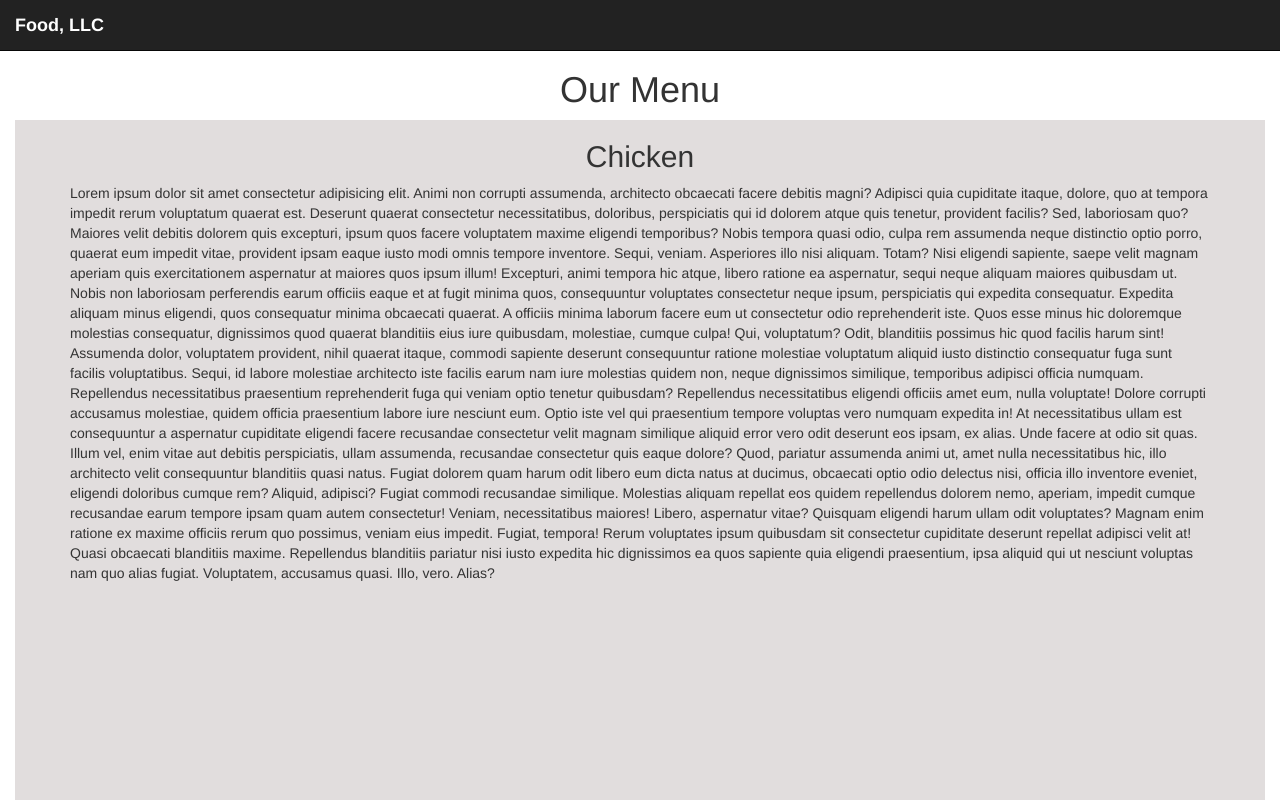
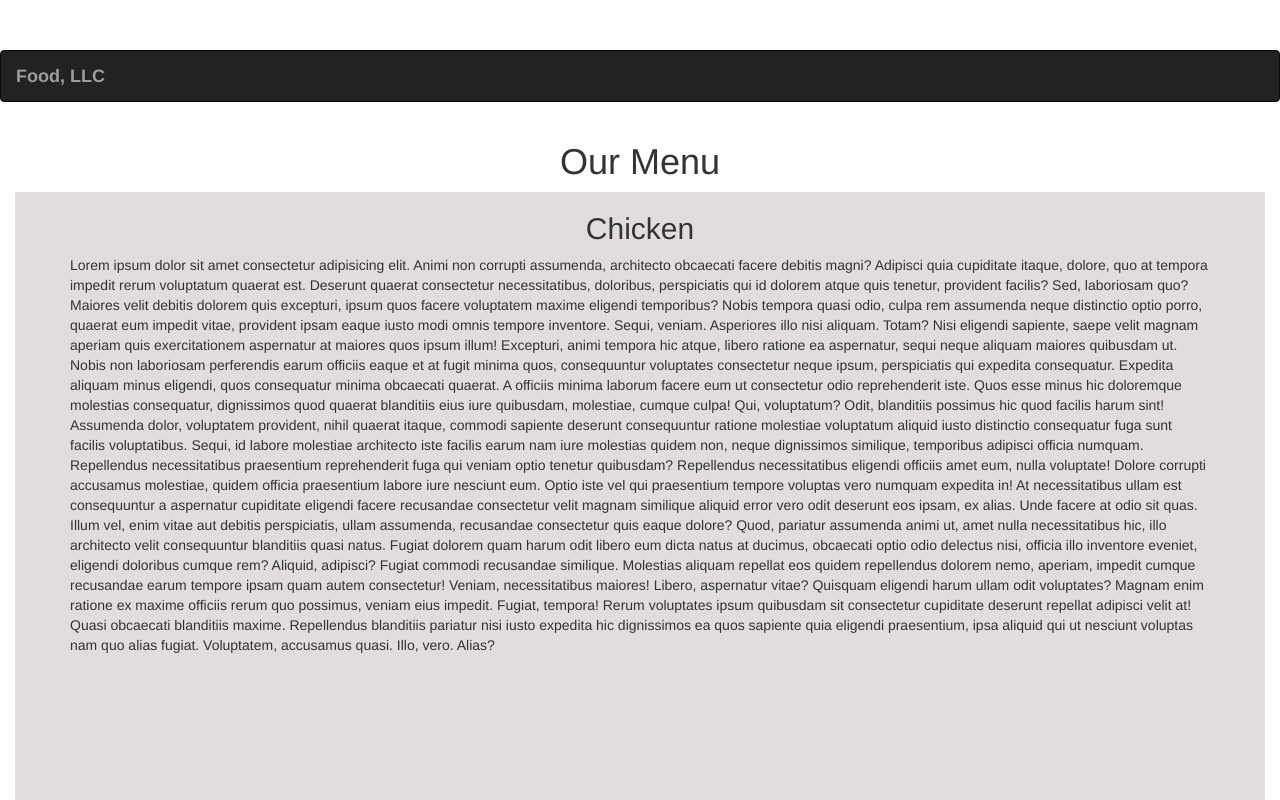
Before and after one commit to mryeminthu/our-menu-bootstrap, a plain HTML site: page index.html in a window 1280 px wide. Shown: the top 800 px of the page. Drawn offline with nearby package versions, Linux system fonts and the light colour scheme.

Commit message:
Remove navbar fixed

```diff
--- a/index.html
+++ b/index.html
@@ -11,7 +11,7 @@
     <link rel="stylesheet" href="style.css">
   </head>
   <body>
-    <nav class="navbar navbar-inverse navbar-fixed-top">
+    <nav class="navbar navbar-inverse">
         <div class="container-fluid">
           <div class="navbar-header">
             <button type="button" class="navbar-toggle hidden-md hidden-lg" data-toggle="collapse" data-target="#myNavbar">
```
